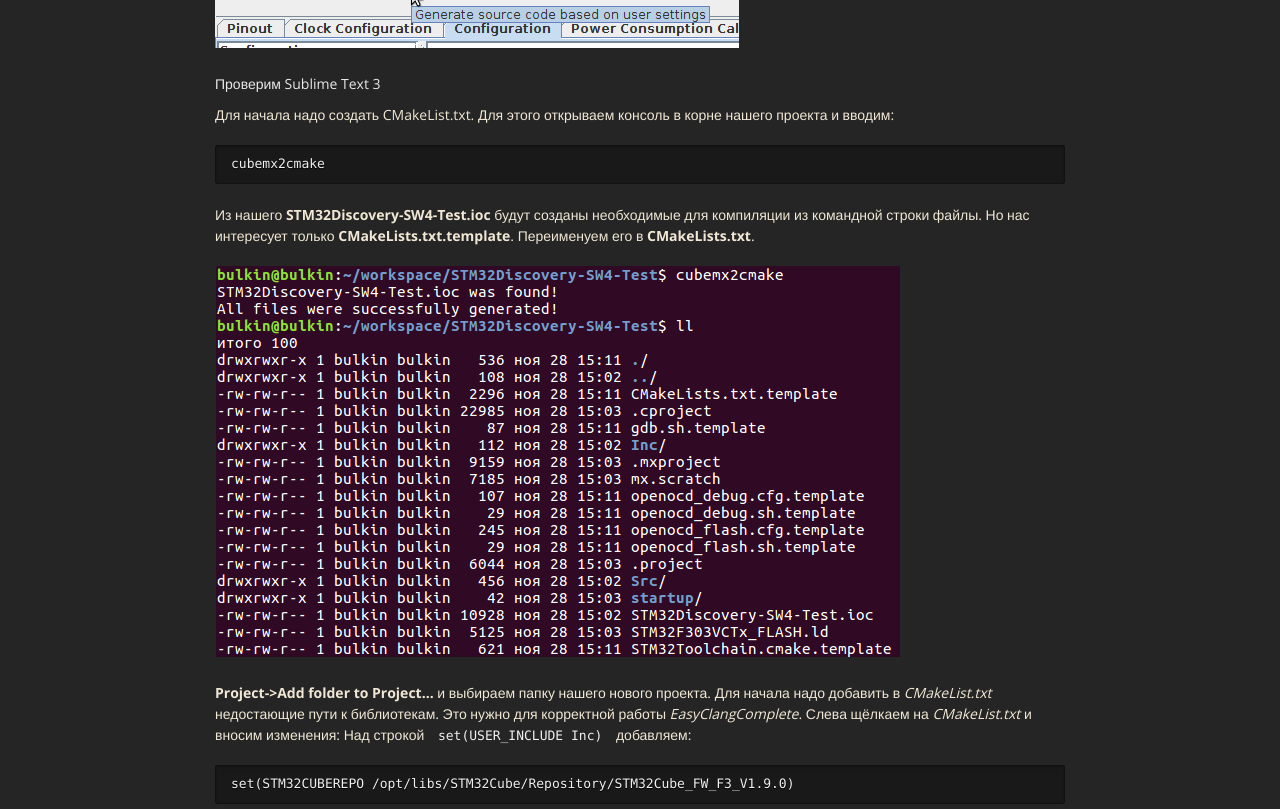
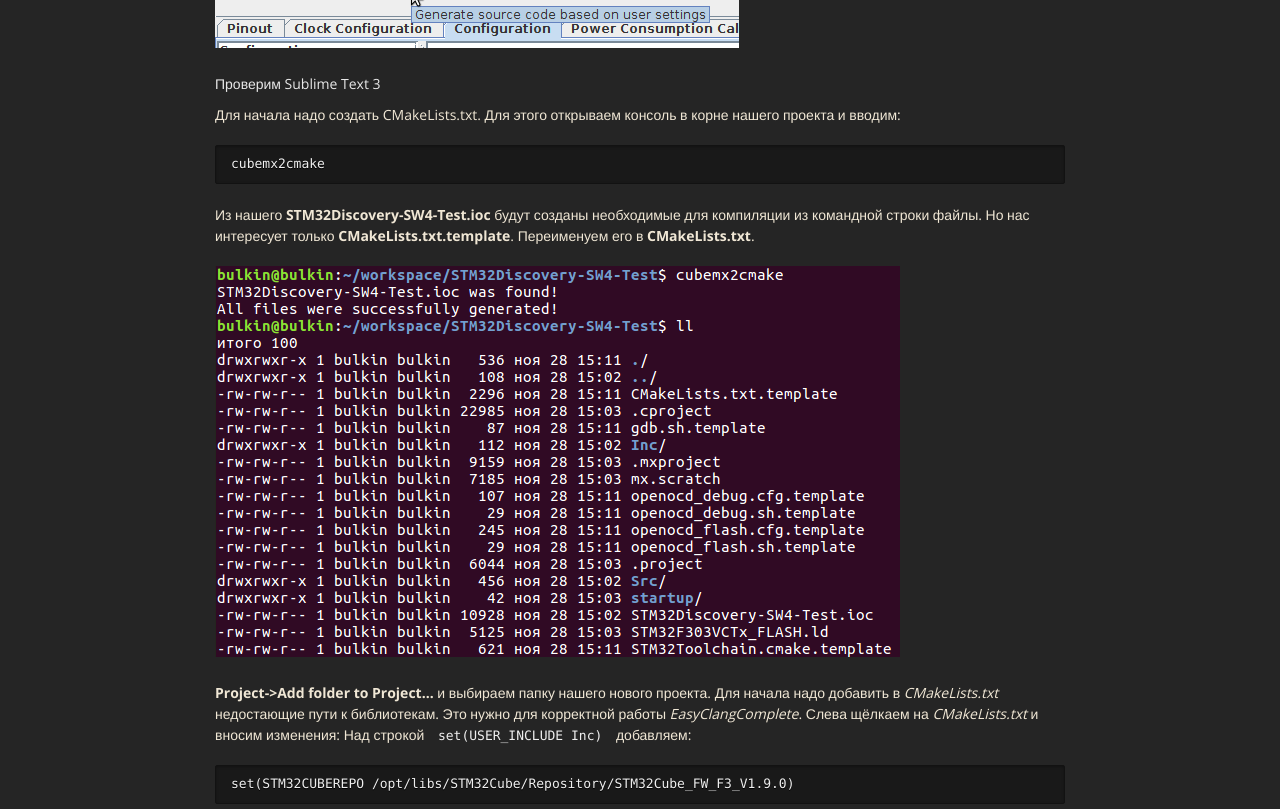
Before and after one commit to firebull/firebull.github.io, a Jekyll site: the page built from _posts/2017-11-29-st3_SW4_and_STM32CubeMX_for_STM32_under_Linux.markdown, in a window 1280 px wide and 1400 px high, scrolled down 13105 px. Shown: the part 155-964 px from the top of the window. Built offline with Jekyll 4.4.1, drawn with Linux system fonts in a browser that asks for light colours; nearby versions of some CDN libraries.

Commit message:
Cmake error in text

````diff
--- a/_posts/2017-11-29-st3_SW4_and_STM32CubeMX_for_STM32_under_Linux.markdown
+++ b/_posts/2017-11-29-st3_SW4_and_STM32CubeMX_for_STM32_under_Linux.markdown
@@ -343,7 +343,7 @@ http://eclipse-color-theme.github.io/update/
 ![](/assets/img/stm32-linux-ide/CubeMX-Compile-Button.png)
 
 #### Проверим Sublime Text 3
-Для начала надо создать CMakeList.txt. Для этого открываем консоль в корне нашего проекта и вводим:
+Для начала надо создать CMakeLists.txt. Для этого открываем консоль в корне нашего проекта и вводим:
 ```bash
 cubemx2cmake
 ```
@@ -352,7 +352,7 @@ cubemx2cmake
 ![](/assets/img/stm32-linux-ide/ST3-cubemx2cmake.png)
 
 **Project->Add folder to Project...** и выбираем папку нашего нового проекта.
-Для начала надо добавить в *CMakeList.txt* недостающие пути к библиотекам. Это нужно для корректной работы *EasyClangComplete*. Слева щёлкаем на *CMakeList.txt* и вносим изменения:
+Для начала надо добавить в *CMakeLists.txt* недостающие пути к библиотекам. Это нужно для корректной работы *EasyClangComplete*. Слева щёлкаем на *CMakeLists.txt* и вносим изменения:
 Над строкой ```set(USER_INCLUDE Inc)``` добавляем:
 ```
 set(STM32CUBEREPO /opt/libs/STM32Cube/Repository/STM32Cube_FW_F3_V1.9.0)
````
